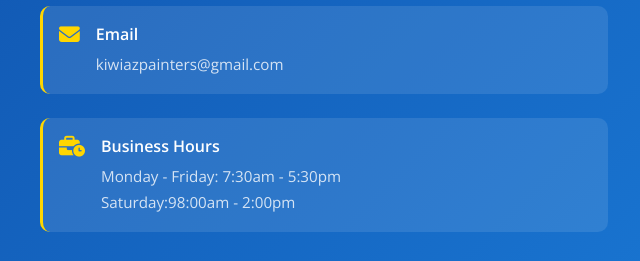
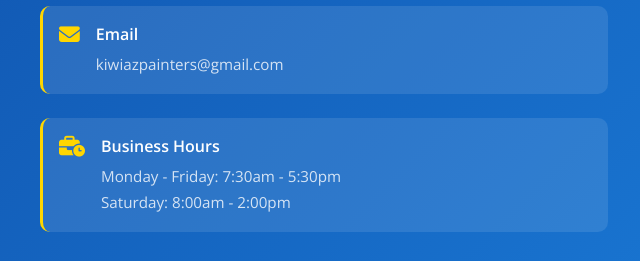
Before and after one commit to jahxfraser/KiwiAzPainters, a plain HTML site: page index.html in a window 1280 px wide. Shown: the part 6121-6382 px from the top of the page, 0-640 px from the left. Drawn offline with nearby package versions, Linux system fonts and the light colour scheme; a script that the page names is missing.

Commit message:
Add files via upload

```diff
--- a/index.html
+++ b/index.html
@@ -1335,7 +1335,7 @@
                             <i class="fas fa-business-time"></i>
                             <div>
                                 <strong>Business Hours</strong>
-                                <span>Monday - Friday: 7:30am - 5:30pm<br>Saturday:98:00am - 2:00pm</span>
+                                <span>Monday - Friday: 7:30am - 5:30pm<br>Saturday: 8:00am - 2:00pm</span>
                             </div>
                         </div>
                     </div>
```
